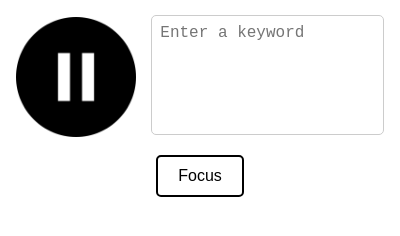
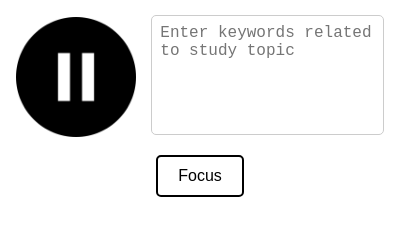
Before and after one commit to colinpannikkat/Focii, a browser extension: page popup.html in a window 400 px wide. Shown: the part 54-290 px from the top of the page. Drawn offline with Linux system fonts and the light colour scheme.

Commit message:
Changed text placeholder for user clarity

```diff
--- a/popup.html
+++ b/popup.html
@@ -15,7 +15,7 @@
                 <img src="icons/round-pause-button.png"></img>
             </div>
             <div class="keyword-input-container">
-                <textarea class="keyword-input" id="keyword-input" placeholder="Enter a keyword"></textarea>
+                <textarea class="keyword-input" id="keyword-input" placeholder="Enter keywords related to study topic"></textarea>
             </div>
         </div>
         <div class="threshold-container">
```
